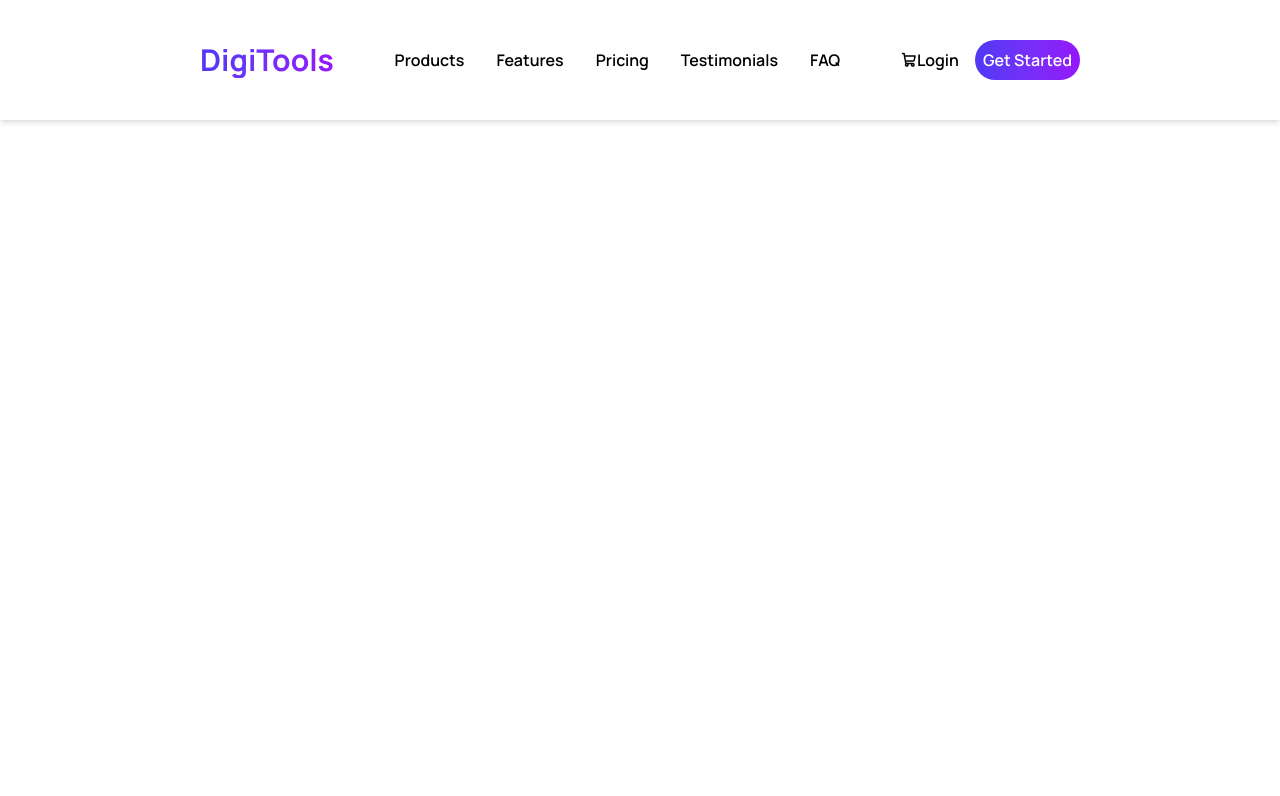
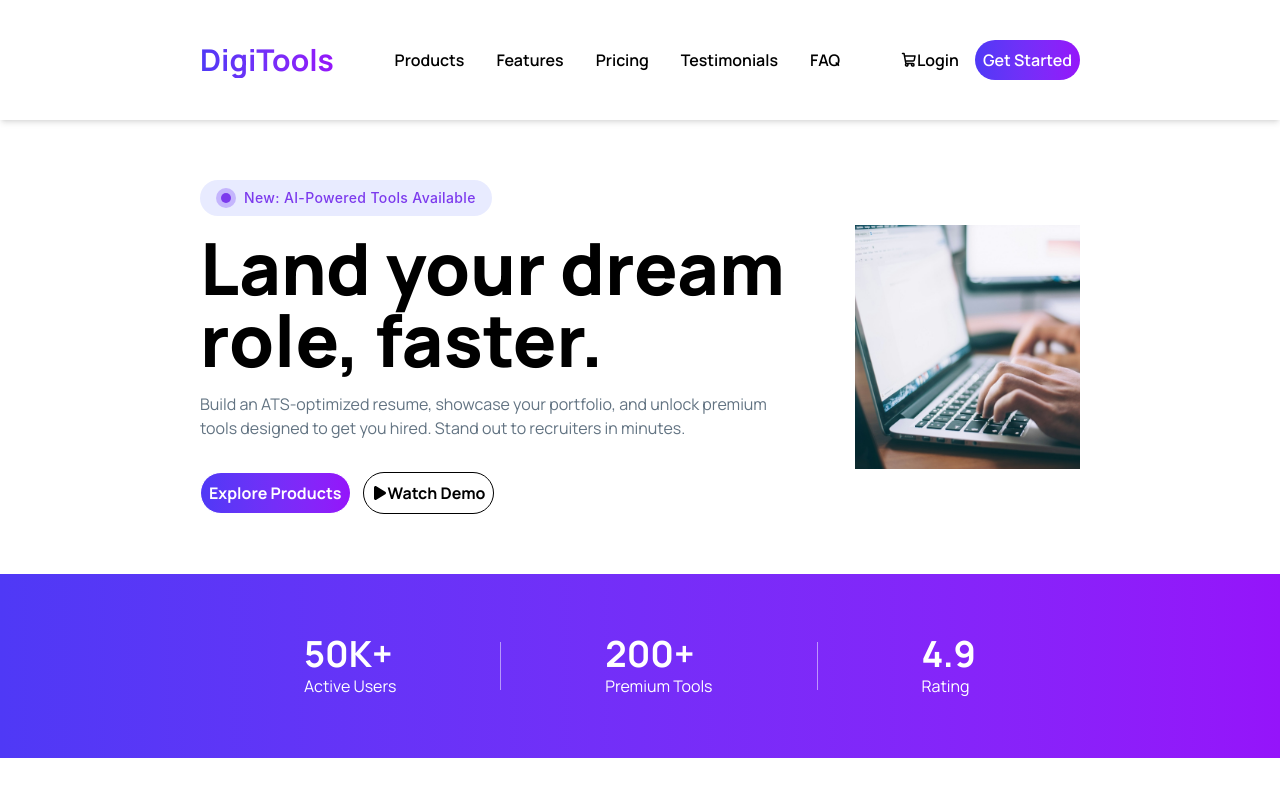
Before and after one commit to Jabir-Ahmed-43/DigiTools, a React (Vite) app: page / in a window 1280 px wide. Shown: the top 796 px of the page. Built offline with nearby package versions, Linux system fonts and the light colour scheme.

Commit message:
Trustbar added

```diff
--- a/src/App.jsx
+++ b/src/App.jsx
@@ -1,13 +1,16 @@
-import './App.css';
-import Navbar from './components/Navbar/Navbar.jsx';
+import "./App.css";
+import Hero from "./components/Hero/Hero.jsx";
+import Navbar from "./components/Navbar/Navbar.jsx";
+import TrustBar from "./components/Trustbar/TrustBar.jsx";
 
 function App() {
-
   return (
     <>
       <Navbar></Navbar>
+      <Hero></Hero>
+      <TrustBar></TrustBar>
     </>
-  )
+  );
 }
 
-export default App
+export default App;
--- a/src/components/Gradient-color/Gradient.jsx
+++ b/src/components/Gradient-color/Gradient.jsx
@@ -1,4 +1,4 @@
-const myTextStyle = 'bg-gradient-to-r from-[#4F39F6] to-[#9514FA] bg-clip-text text-transparent'
+const myTextStyle = 'bg-gradient-to-r from-[#4F39F6] to-[#9514FA] bg-clip-text text-transparent '
 
 const myBtnStyle = 'bg-gradient-to-r from-[#4F39F6] to-[#9514FA] '
 
--- /dev/null
+++ b/src/components/Hero/Hero.jsx
@@ -0,0 +1,41 @@
+import { FaPlay } from "react-icons/fa6";
+import HeroImage from "../../assets/images/glenn-carstens-peters-npxXWgQ33ZQ-unsplash.jpg";
+import { myBtnStyle } from "../Gradient-color/Gradient";
+
+const Hero = () => {
+  return (
+    <div className="font-display max-w-7xl flex items-center mx-50 my-15 gap-15">
+      <div className="space-y-8">
+        <div className="space-y-4">
+          <div class="inline-flex items-center gap-2 rounded-full bg-[#E8EBFF] px-4 py-2 font-sans font-medium text-[#7C3AED]">
+            <div class="relative flex h-5 w-5 items-center justify-center rounded-full bg-[#C4B5FD]">
+              <div class="h-2.5 w-2.5 rounded-full bg-[#7C3AED]"></div>
+            </div>
+
+            <span class="text-sm tracking-wide">
+              New: AI-Powered Tools Available
+            </span>
+          </div>
+          <h1 className="text-7xl font-extrabold">
+            Land your dream role, faster.
+          </h1>
+          <p className="text-[#627382]">
+            Build an ATS-optimized resume, showcase your portfolio, and unlock
+            premium tools designed to get you hired. Stand out to recruiters in
+            minutes.
+          </p>
+        </div>
+        <div className="flex items-center gap-3">
+          <button className={myBtnStyle + ' text-md p-2 rounded-4xl font-bold border text-white'
+          }>Explore Products</button>
+          <button className="flex items-center border rounded-4xl p-2 font-bold"><FaPlay />  Watch Demo</button>
+        </div>
+      </div>
+      <div>
+        <img className="w-100" src={HeroImage} alt="MacBook Image" />
+      </div>
+    </div>
+  );
+};
+
+export default Hero;
--- /dev/null
+++ b/src/components/Trustbar/TrustBar.jsx
@@ -0,0 +1,22 @@
+const TrustBar = () => {
+  return (
+    <div className="flex justify-evenly items-center bg-gradient-to-r from-[#4F39F6] to-[#9514FA] py-15 px-50 text-white font-display">
+      <div className="">
+        <h1 className="text-4xl font-bold">50K+</h1>
+        <p>Active Users</p>
+      </div>
+<div className="h-12 w-[1px] bg-white/50" />
+      <div>
+        <h1 className="text-4xl font-bold">200+</h1>
+        <p>Premium Tools</p>
+      </div>
+<div className="h-12 w-[1px] bg-white/50" />
+      <div>
+        <h1 className="text-4xl font-bold">4.9</h1>
+        <p>Rating</p>
+      </div>
+    </div>
+  );
+};
+
+export default TrustBar;
```
Also changed, not shown: src/assets/images/glenn-carstens-peters-npxXWgQ33ZQ-unsplash.jpg (added), src/components/Gradient-color/TrustbarElement.jsx (added).
